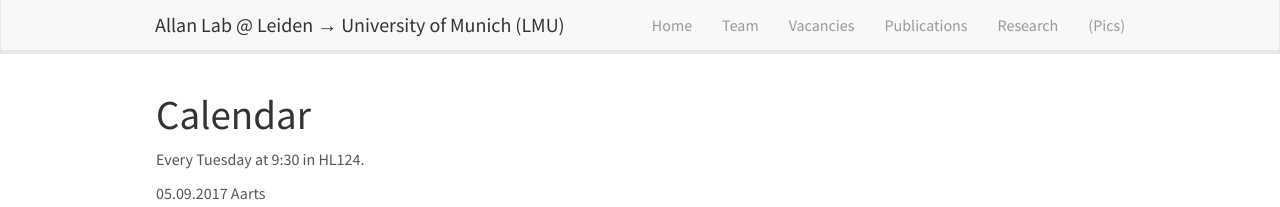
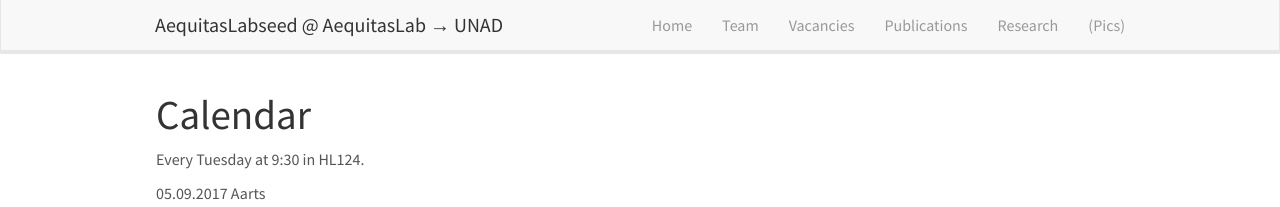
Before and after one commit to AequitasLabSeed/AequitasLabSeed.github.io, a Jekyll site: the page built from _pages/mini_lecture_series.md, in a window 1280 px wide. Shown: the top 207 px of the page. Built offline with Jekyll 4.4.1, drawn with Linux system fonts in a browser that asks for light colours; nearby versions of some CDN libraries.

Commit message:
Update header.html

```diff
--- a/_includes/header.html
+++ b/_includes/header.html
@@ -8,7 +8,7 @@
 		<span class="icon-bar"></span>
 	  </button>
 
-    <a class="navbar-brand" href="{{ site.url }}{{ site.baseurl }}/">Allan Lab @ Leiden &rarr; University of Munich (LMU)</a>
+    <a class="navbar-brand" href="{{ site.url }}{{ site.baseurl }}/">AequitasLabseed @ AequitasLab &rarr; UNAD</a>
 	</div>
 	<div class="collapse navbar-collapse" id="navbar-collapse-1">
 	  <ul class="nav navbar-nav navbar-right">
```
